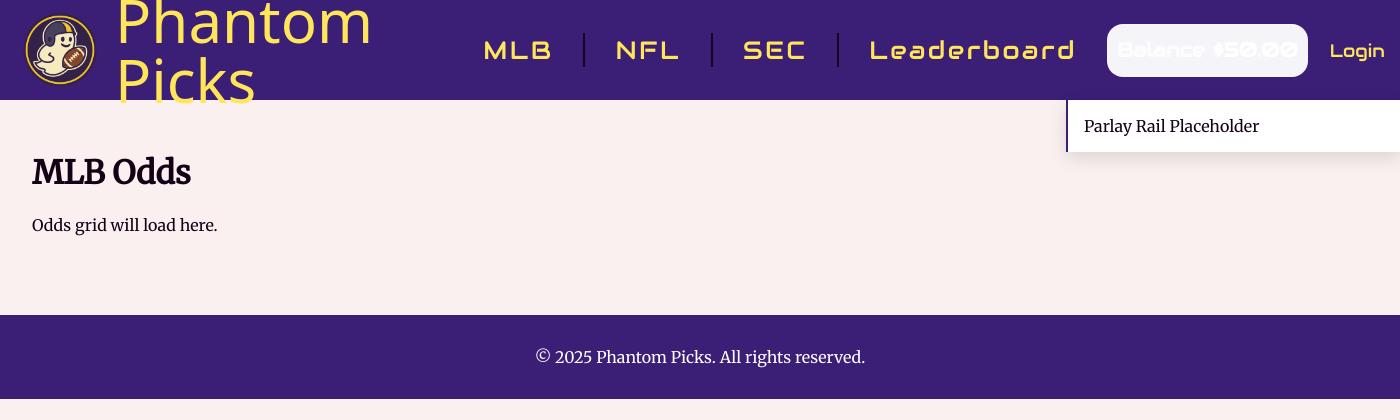
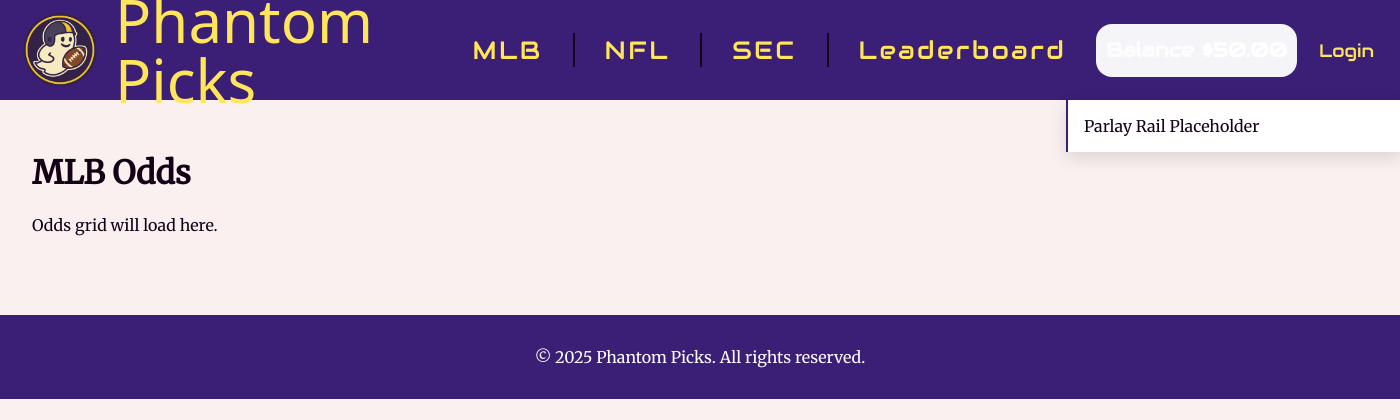
Before and after one commit to Aidan-usc/Game-Line, a PHP site: page /mlb.html in a window 1400 px wide. Shown: the top 420 px of the page. Run offline with PHP 8.4, Linux system fonts and the light colour scheme; some web fonts are replaced.

Commit message:
Update styles.css

```diff
--- a/assets/css/styles.css
+++ b/assets/css/styles.css
@@ -59,7 +59,7 @@
   display:flex;
   align-items:center;
   gap:20px;
-  margin-left:100px;                  /* buffer space after brand */
+  margin-left:60px;                  /* buffer space after brand */
   margin-right:auto;                 /* push account-area to far right */
 }
 
```
